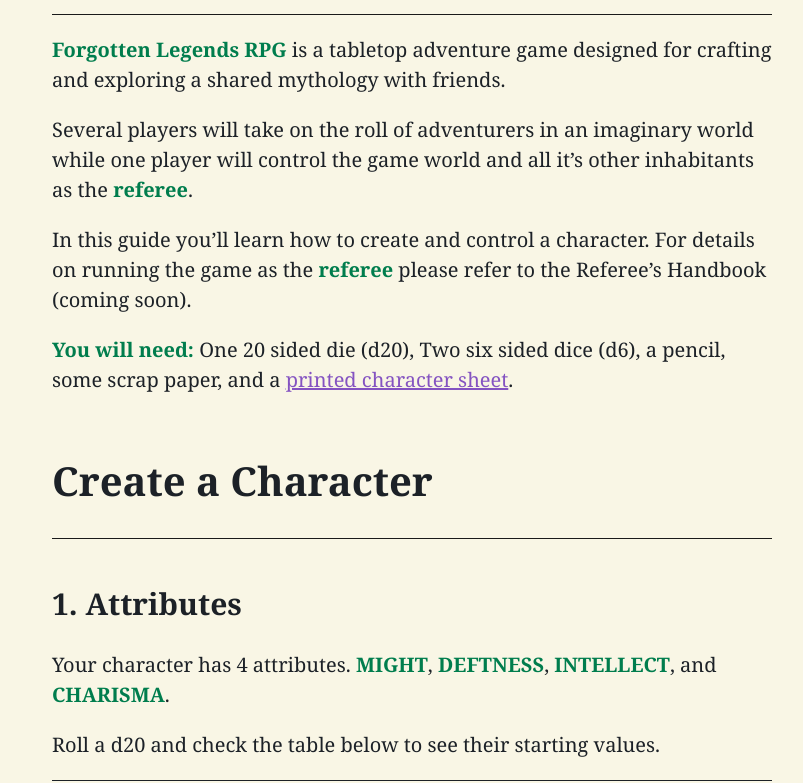
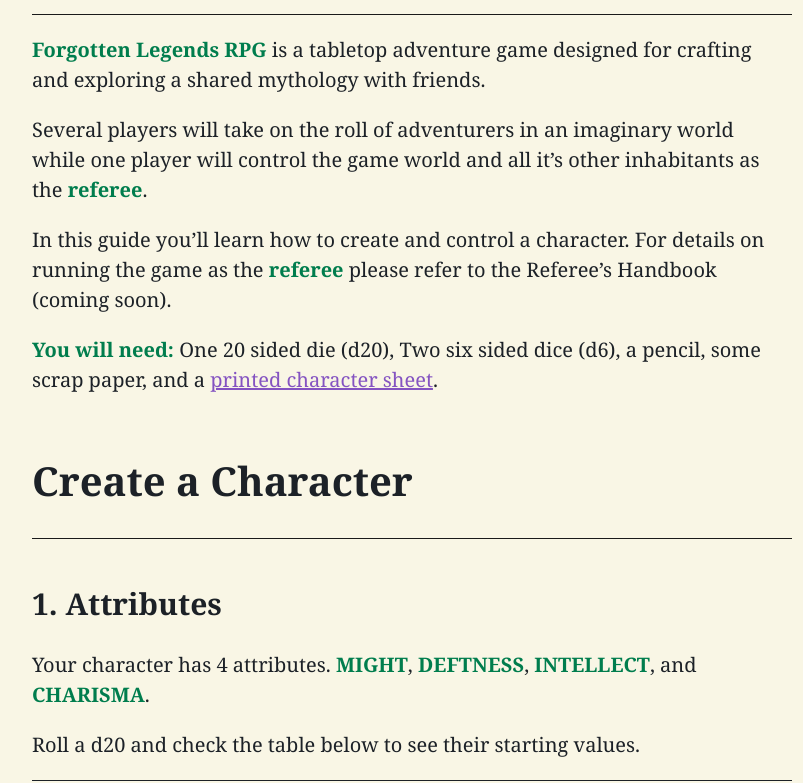
Before and after one commit to greyscale42/greyscale42.github.io, a plain HTML site: page index.html in a window 1280 px wide. Shown: the part 317-1100 px from the top of the page, without its empty margins (228-1031 px from the left). Drawn offline with Linux system fonts and the light colour scheme.

Commit message:
Update index.html

```diff
--- a/index.html
+++ b/index.html
@@ -15,7 +15,7 @@
     }
     body {
       margin: 0 auto;
-      max-width: 36em;
+      max-width: 38em;
       padding-left: 50px;
       padding-right: 50px;
       padding-top: 50px;
```
